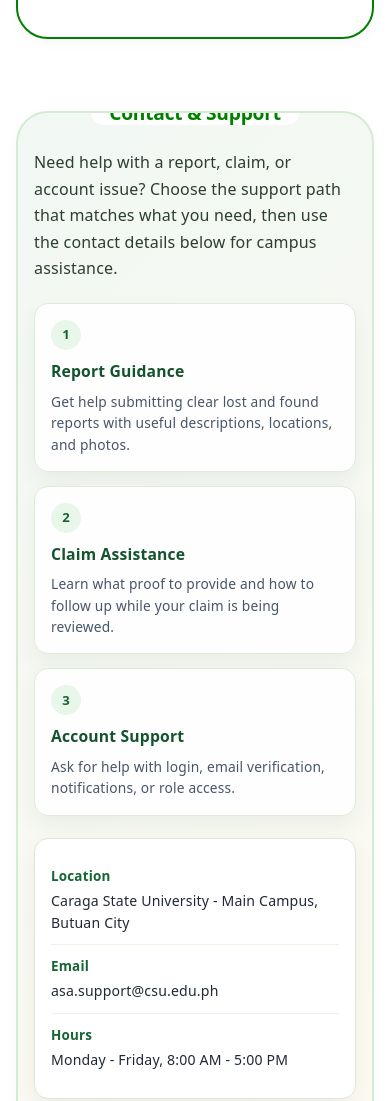
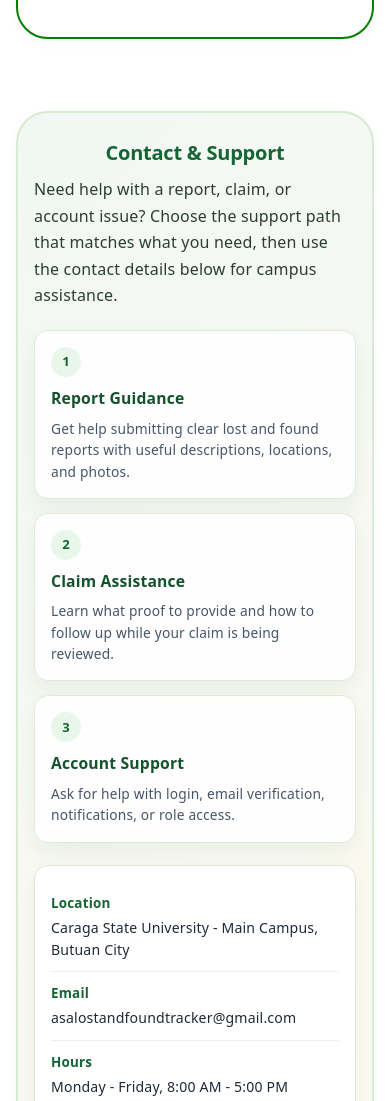
Before and after one commit to cieldoit/asa-lost-found-tracker, a website built with Vite: page client/ASA_details/about.html in a window 390 px wide. Shown: the part 2774-3875 px from the top of the page. Built offline with nearby package versions, Linux system fonts and the light colour scheme.

Commit message:
Fix support section heading layout

```diff
--- a/client/ASA_details/about.html
+++ b/client/ASA_details/about.html
@@ -470,6 +470,19 @@
                 #ffffff;
         }
 
+        .support-card h2 {
+            position: static;
+            transform: none;
+            display: block;
+            width: fit-content;
+            margin: 0 auto 14px;
+            padding: 0;
+            background: transparent;
+            color: #166534;
+            line-height: 1.15;
+            white-space: normal;
+        }
+
         .support-intro {
             max-width: 680px;
             margin: 8px auto 22px;
@@ -600,6 +613,12 @@
             .support-card {
                 padding-left: 16px;
                 padding-right: 16px;
+            }
+
+            .support-card h2 {
+                font-size: 1.25rem;
+                margin-bottom: 12px;
+                text-align: center;
             }
 
             .support-intro {
@@ -1011,7 +1030,7 @@
                         </div>
                         <div class="contact-row">
                             <span class="contact-label">Email</span>
-                            <span class="contact-value">asa.support@csu.edu.ph</span>
+                            <span class="contact-value">asalostandfoundtracker@gmail.com</span>
                         </div>
                         <div class="contact-row">
                             <span class="contact-label">Hours</span>
```
